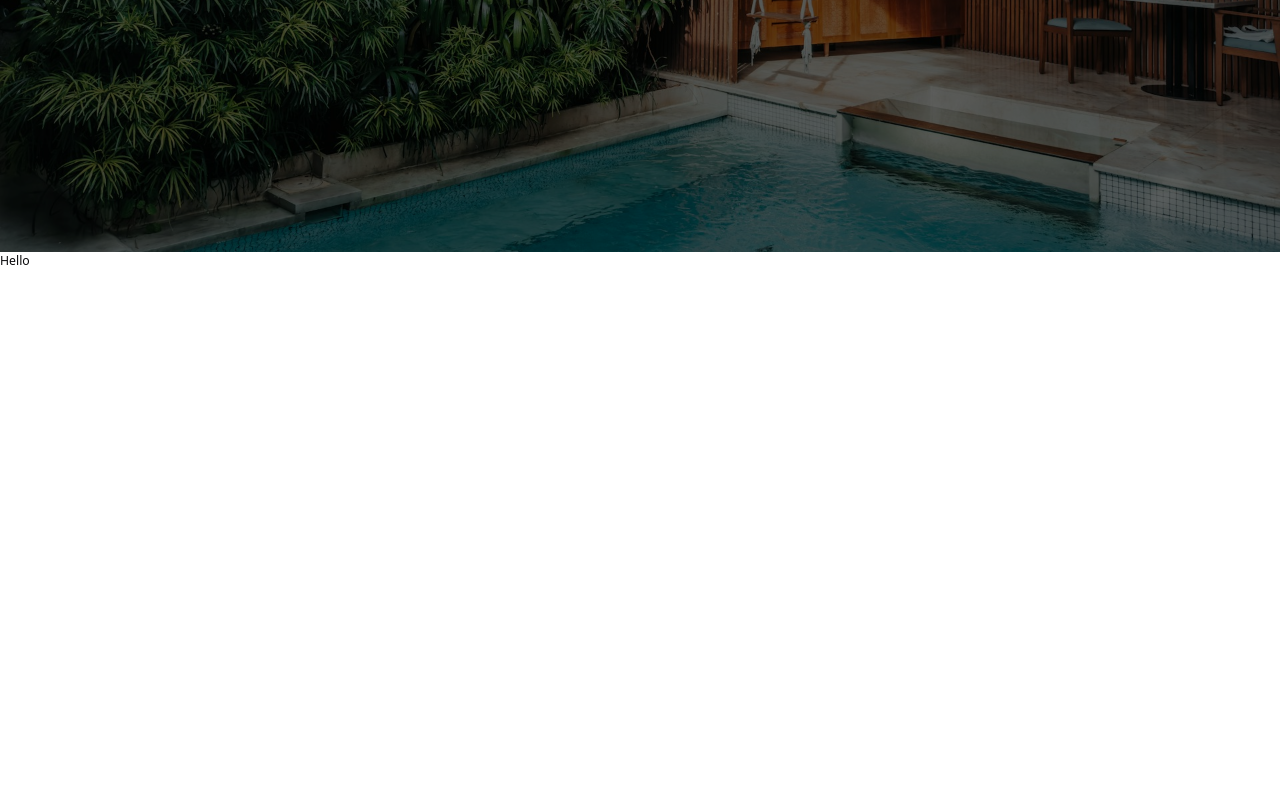
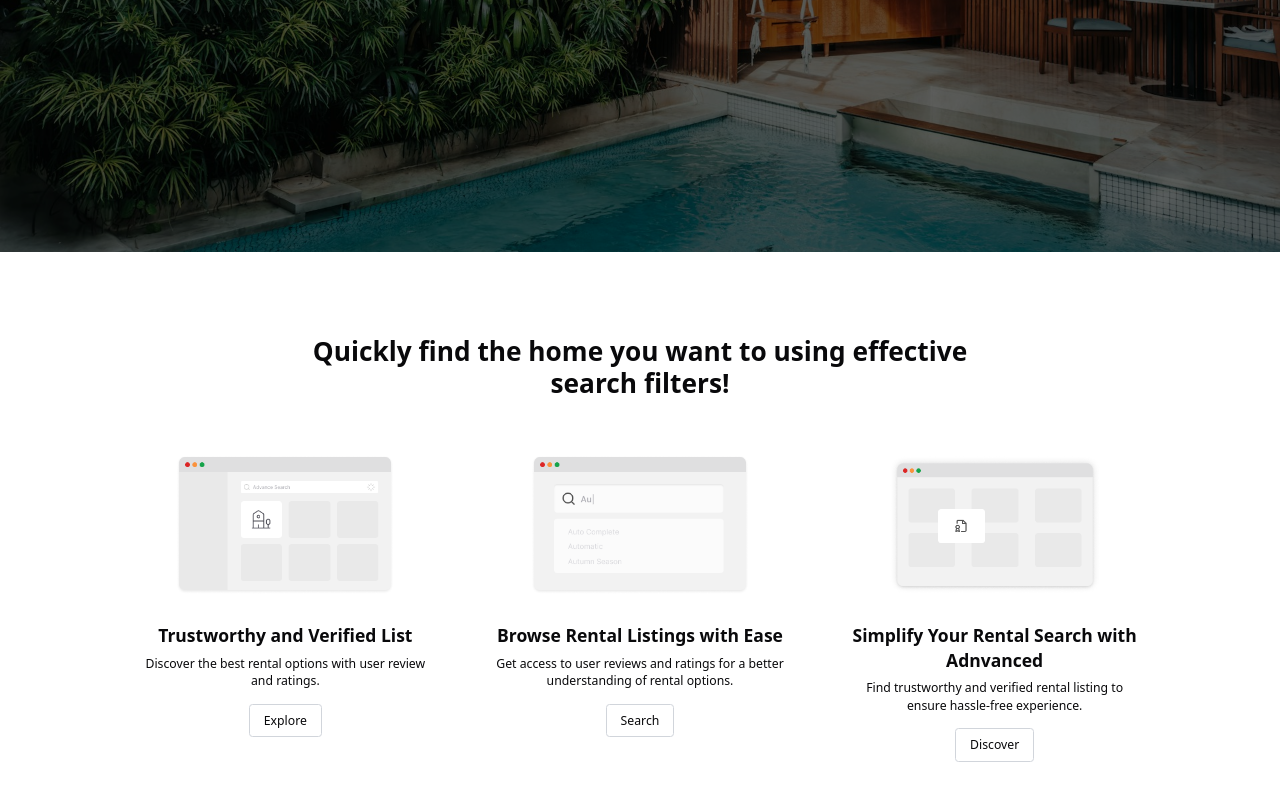
Before and after one commit to dmitriy-sten/estate-app-next-15, a Next.js app in the folder client/: page /landing in a window 1280 px wide. Shown: the part 600-1400 px from the top of the page. Before the commit the page ends 870 px from the top, so only its background shows below. Built offline with nearby package versions, Linux system fonts and the light colour scheme; no server answers.

Commit message:
feture section added in page

```diff
--- a/client/src/app/(nondashboard)/landing/page.tsx
+++ b/client/src/app/(nondashboard)/landing/page.tsx
@@ -1,10 +1,11 @@
+import { FeaturesSection } from "./features-section";
 import { HeroSection } from "./hero-section";
 
 export default function LandingPage() {
   return (
     <div>
       <HeroSection />
-      Hello
+      <FeaturesSection />
     </div>
   );
 }
```
